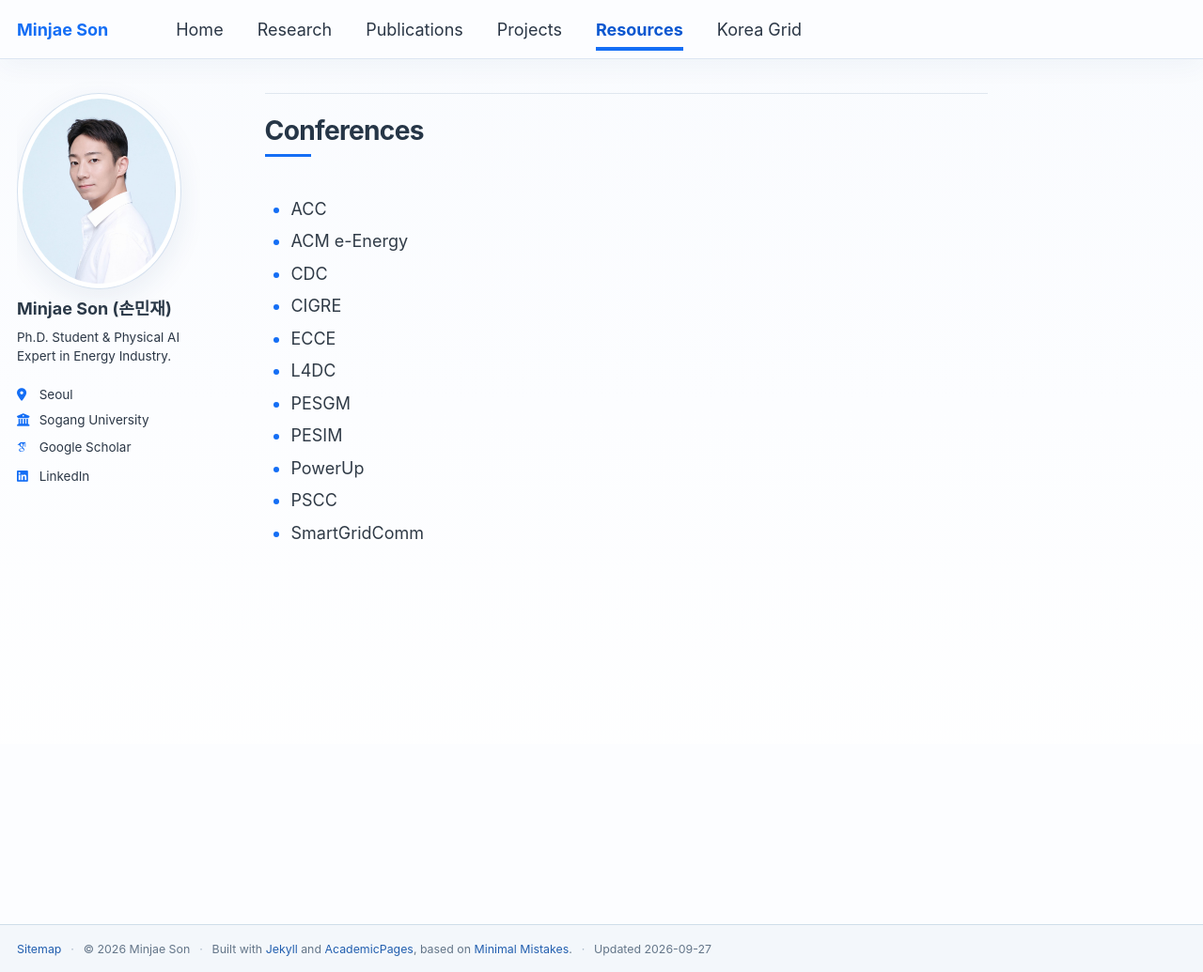
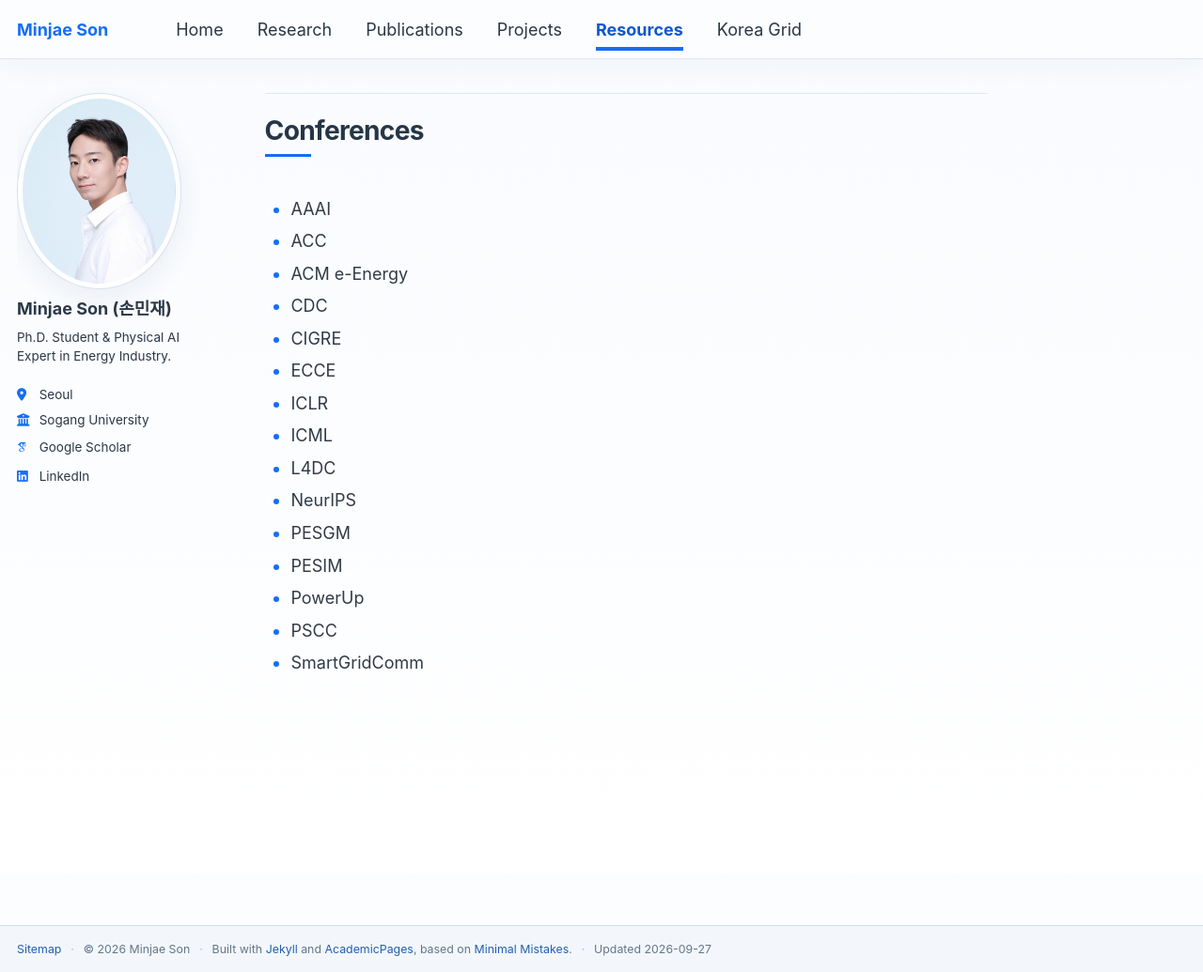
Before and after one commit to powerflow77/powerflow77.github.io, a Jekyll site: the page built from _pages/conferences.html, in a window 1280 px wide and 1035 px high. Shown: the whole window at 94% size. Built offline with Jekyll 4.4.1, drawn with Linux system fonts in a browser that asks for light colours; some web fonts are replaced; a script that is not in the unit is left out.

Commit message:
Add machine learning conferences

```diff
--- a/_pages/conferences.html
+++ b/_pages/conferences.html
@@ -8,12 +8,16 @@ redirect_from:
 ---
 
 <ul>
+<li>AAAI</li>
 <li>ACC</li>
 <li>ACM e-Energy</li>
 <li>CDC</li>
 <li>CIGRE</li>
 <li>ECCE</li>
+<li>ICLR</li>
+<li>ICML</li>
 <li>L4DC</li>
+<li>NeurIPS</li>
 <li>PESGM</li>
 <li>PESIM</li>
 <li>PowerUp</li>
```
